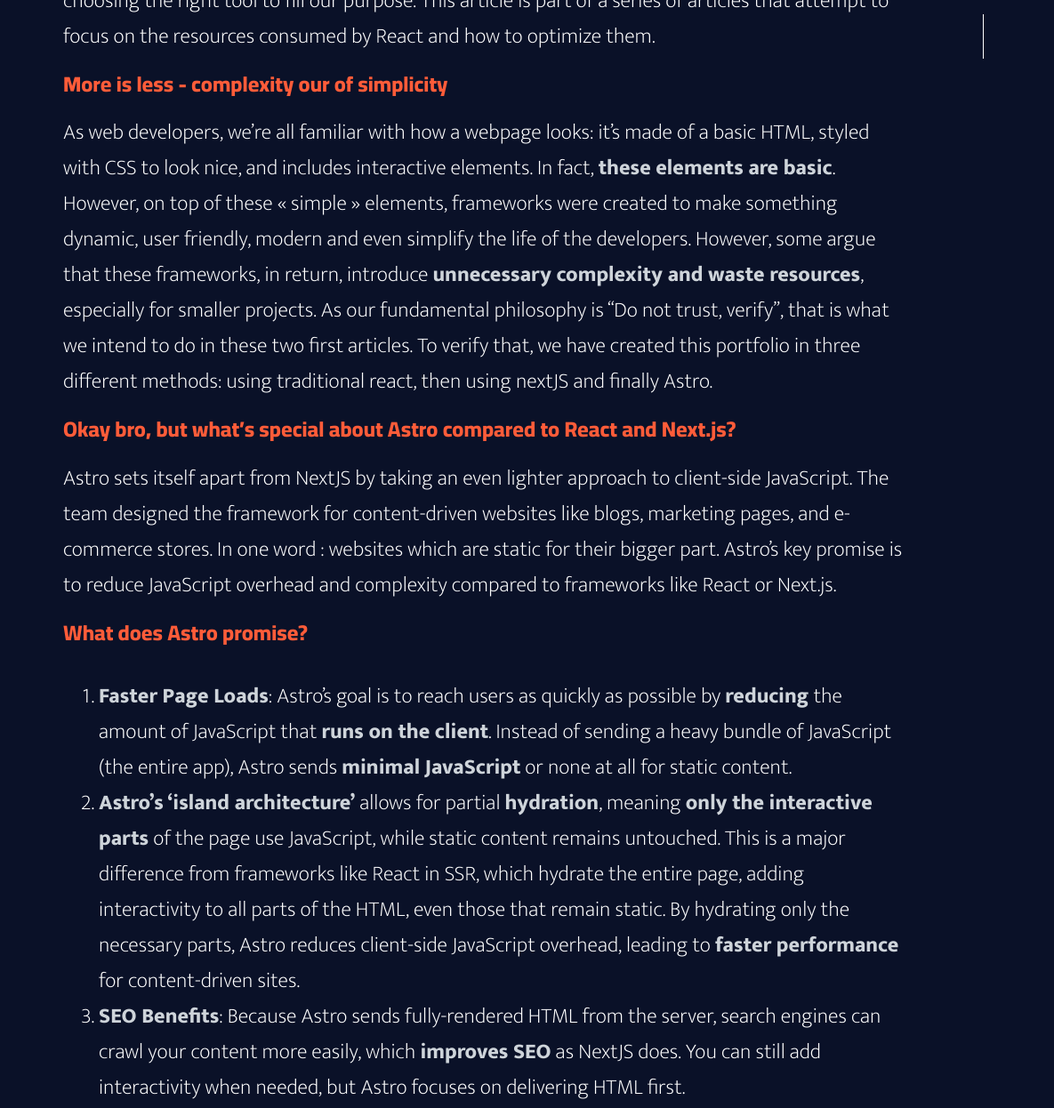
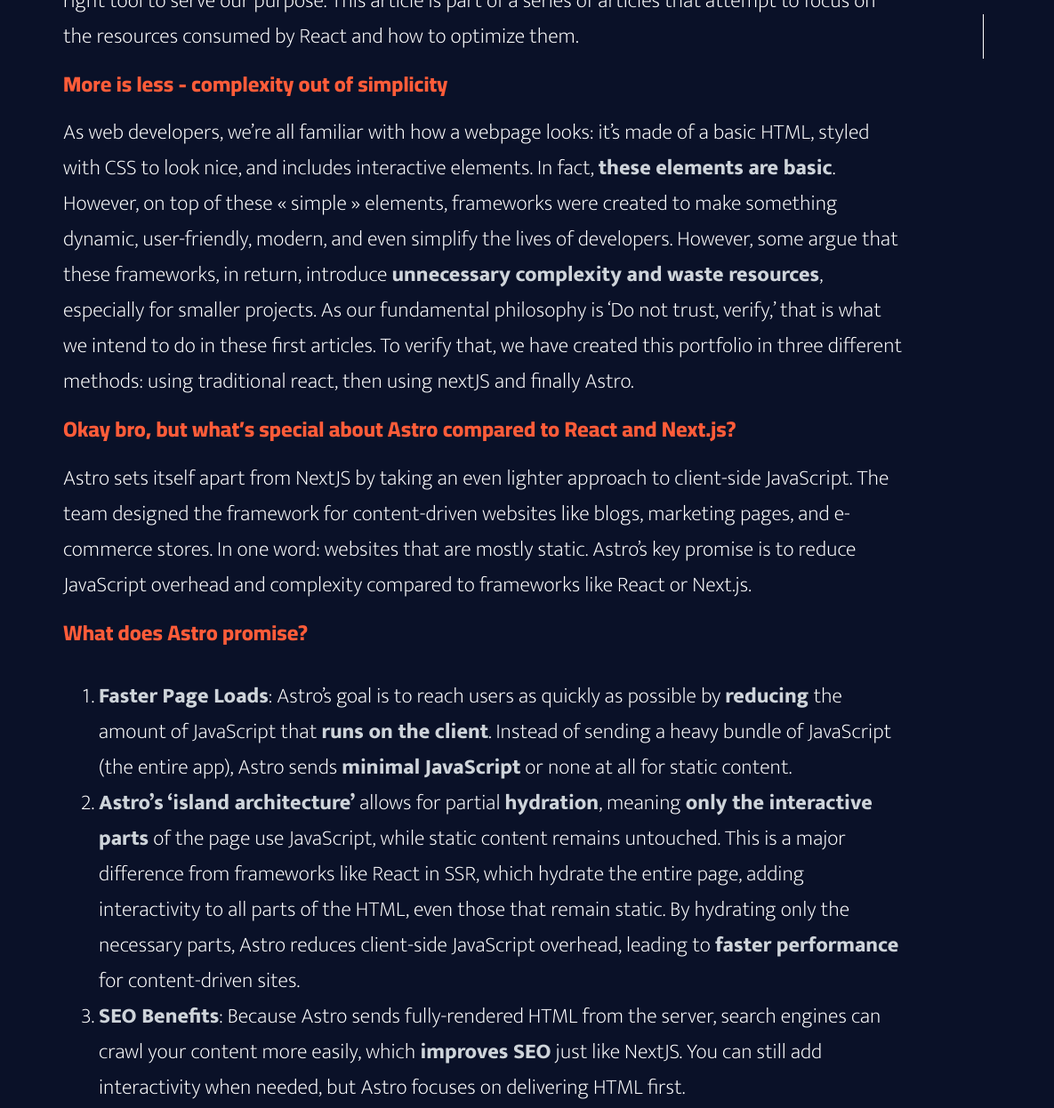
Before and after one commit to RomainBasly/romainbasly.github.io, an Astro site: page /posts/1 in a window 1280 px wide. Shown: the part 734-1980 px from the top of the page at 89% size, 95-1280 px from the left. Built offline with nearby package versions, Linux system fonts and the light colour scheme; Astro itself is replaced by a stand-in of ours.

Commit message:
change minor spelling issues

```diff
--- a/src/content/posts/1.md
+++ b/src/content/posts/1.md
@@ -9,19 +9,19 @@
 tags: ["Basics", "Javascript", "React", "Next", "Astro"]
 ---
 
-When we first start learning programming, much attention is given to understanding programming languages, how they work, and how to use them within frameworks designed to simplify developers' lives. However, little attention is paid to how **resources are utilized** by a programming language or framework, especially in the beginning. The real challenge, however, lies in simply getting our code to work. However, programming also involves **optimizing the resources** at our disposal and choosing the right tool to fill our purpose. This article is part of a series of articles that attempt to focus on the resources consumed by React and how to optimize them.
+When we first start learning programming, much attention is given to understanding programming languages, how they work, and how to use them within frameworks designed to simplify developers' lives. However, little attention is paid to how **resources are utilized** by a programming language or framework, especially in the beginning. The real challenge, however, lies in simply getting our code to work. Programming also involves **optimizing the resources** at our disposal and choosing the right tool to serve our purpose. This article is part of a series of articles that attempt to focus on the resources consumed by React and how to optimize them.
 
-## More is less - complexity our of simplicity
+## More is less - complexity out of simplicity
 
-As web developers, we’re all familiar with how a webpage looks: it’s made of a basic HTML, styled with CSS to look nice, and includes interactive elements. In fact, **these elements are basic**. However, on top of these « simple » elements, frameworks were created to make something dynamic, user friendly, modern and even simplify the life of the developers. However, some argue that these frameworks, in return, introduce **unnecessary complexity and waste resources**, especially for smaller projects. As our fundamental philosophy is "Do not trust, verify", that is what we intend to do in these two first articles. To verify that, we have created this portfolio in three different methods: using traditional react, then using nextJS and finally Astro.
+As web developers, we’re all familiar with how a webpage looks: it’s made of a basic HTML, styled with CSS to look nice, and includes interactive elements. In fact, **these elements are basic**. However, on top of these « simple » elements, frameworks were created to make something dynamic, user-friendly, modern, and even simplify the lives of developers. However, some argue that these frameworks, in return, introduce **unnecessary complexity and waste resources**, especially for smaller projects. As our fundamental philosophy is 'Do not trust, verify,' that is what we intend to do in these first articles. To verify that, we have created this portfolio in three different methods: using traditional react, then using nextJS and finally Astro.
 
 ## Okay bro, but what’s special about Astro compared to React and Next.js?
-Astro sets itself apart from NextJS by taking an even lighter approach to client-side JavaScript. The team designed the framework for content-driven websites like blogs, marketing pages, and e-commerce stores. In one word : websites which are static for their bigger part. Astro’s key promise is to reduce JavaScript overhead and complexity compared to frameworks like React or Next.js.
+Astro sets itself apart from NextJS by taking an even lighter approach to client-side JavaScript. The team designed the framework for content-driven websites like blogs, marketing pages, and e-commerce stores. In one word: websites that are mostly static. Astro’s key promise is to reduce JavaScript overhead and complexity compared to frameworks like React or Next.js.
 
 ## What does Astro promise?
 1. **Faster Page Loads**: Astro’s goal is to reach users as quickly as possible by **reducing** the amount of JavaScript that **runs on the client**. Instead of sending a heavy bundle of JavaScript (the entire app), Astro sends **minimal JavaScript** or none at all for static content.
 2. **Astro’s 'island architecture'** allows for partial **hydration**, meaning **only the interactive parts** of the page use JavaScript, while static content remains untouched. This is a major difference from frameworks like React in SSR, which hydrate the entire page, adding interactivity to all parts of the HTML, even those that remain static. By hydrating only the necessary parts, Astro reduces client-side JavaScript overhead, leading to **faster performance** for content-driven sites.
-3. **SEO Benefits**: Because Astro sends fully-rendered HTML from the server, search engines can crawl your content more easily, which **improves SEO** as NextJS does. You can still add interactivity when needed, but Astro focuses on delivering HTML first.
+3. **SEO Benefits**: Because Astro sends fully-rendered HTML from the server, search engines can crawl your content more easily, which **improves SEO** just like NextJS. You can still add interactivity when needed, but Astro focuses on delivering HTML first.
 4. **Developer Simplicity**: Astro simplifies development by **allowing you** to write components in basic HTML, CSS, and JavaScript, while also supporting frameworks like **React, Vue, and Svelte**. It acts as a **meta-framework**, meaning you can reuse your existing knowledge and libraries within Astro without needing to learn a new way of thinking.
 
 These promises sound great, but how do they hold up in practice? In the next article, we will evaluate the three frameworks from several angles: the time it takes to set up a project, the initial size, bundle size, and loading times for users.
```
